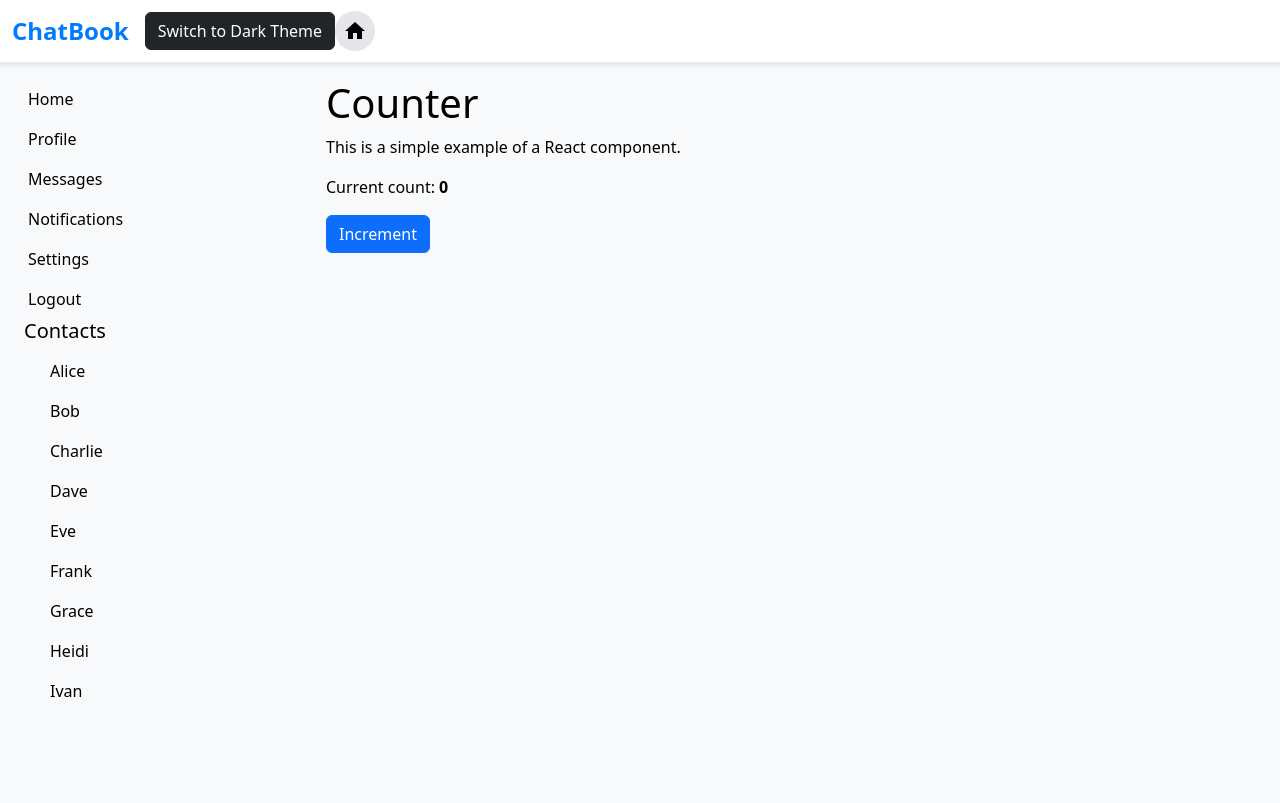
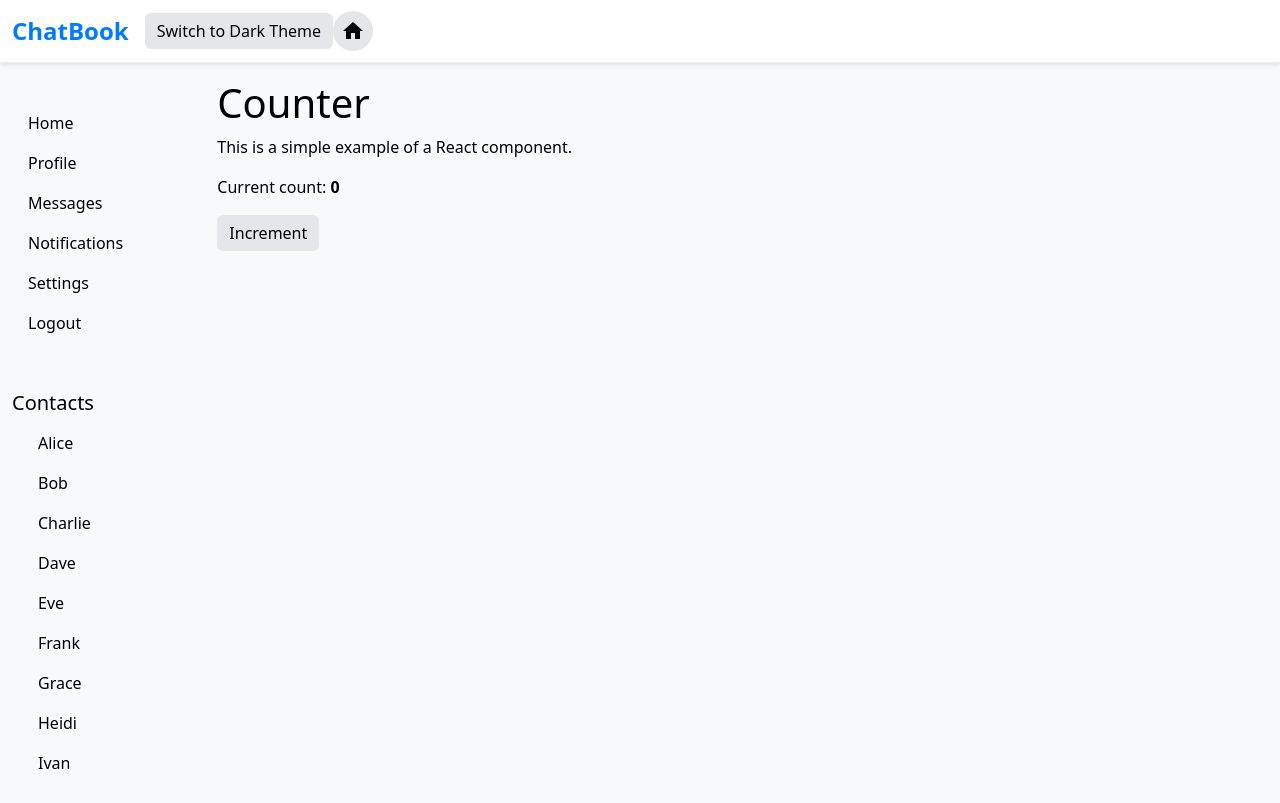
Before and after one commit to KristianBakov/ChatBook, a React (Create React App) app in the folder ClientApp/: page /counter in a window 1280 px wide. Built offline with nearby package versions, Linux system fonts and the light colour scheme.

Commit message:
fixed and merged some styling

```diff
--- a/ClientApp/src/commons/styles/common.css
+++ b/ClientApp/src/commons/styles/common.css
@@ -42,24 +42,24 @@ body {
   color: var(--text-color);
 }
 
-.nav-link {
-  color: var(--text-color);
-}
-
-.navbar {
-  background-color: var(--navbar-bg-color);
-}
-
-.sidebar {
-  background-color: var(--sidebar-bg-color);
-  color: var(--text-color);
-}
-
-.friends-list {
-  color: var(--text-color);
-}
-
 .container-clean {
   padding: 0 !important;
   overflow-x: hidden;
 }
+
+.btn {
+  border: none;
+  background-color: var(--btn-bg-dark);
+  color: var(--btn-color);
+  transition: background-color 0.3s ease, box-shadow 0.3s ease;
+}
+
+.btn:hover {
+  color: var(--btn-color);
+  background-color: var(--btn-bg-dark);
+}
+
+.btn:active {
+  color: var(--btn-color) !important;
+  background-color: var(--btn-bg-darker) !important;
+}
--- a/ClientApp/src/components/IconCircleButton/IconCircleButton.css
+++ b/ClientApp/src/components/IconCircleButton/IconCircleButton.css
@@ -6,21 +6,7 @@
   align-items: center;
   justify-content: center;
   padding: 0;
-  background-color: var(--btn-bg-dark);
-  border: none;
   align-items: center;
-  color: var(--btn-color);
-  transition: background-color 0.3s ease, box-shadow 0.3s ease;
-}
-
-.btn-circle:hover {
-  color: var(--btn-color);
-  background-color: var(--btn-bg-darker);
-}
-
-.btn-circle:active {
-  color: var(--btn-color);
-  background-color: var(--btn-bg-darker);
 }
 
 .circle-icon {
--- a/ClientApp/src/components/IconTextButton/IconTextButton.css
+++ b/ClientApp/src/components/IconTextButton/IconTextButton.css
@@ -1,24 +1,10 @@
 /* IconButton.css */
 .btn-nav {
-  color: var(--btn-color);
-  background-color: transparent;
-  border: none;
+  background-color: transparent !important;
   padding: 8px 16px;
   border-radius: 4px;
-  transition: background-color 0.3s ease, box-shadow 0.3s ease;
   text-decoration: none;
 }
-
-.btn-nav:hover {
-  color: var(--btn-color);
-  background-color: var(--btn-bg-dark);
-}
-
-.btn-nav:active {
-  color: var(--btn-color);
-  background-color: var(--btn-bg-darker);
-}
-
 .btn-nav .mr-2 {
   margin-right: 8px;
 }
--- a/ClientApp/src/components/Layout/Layout.jsx
+++ b/ClientApp/src/components/Layout/Layout.jsx
@@ -23,7 +23,7 @@ export const Layout = ({ children }) => {
       <Row>
         <Col
           xs="12"
-          md="3"
+          md="2"
           className={`sidebar-container ${isSidebarOpen ? "open" : ""}`}
         >
           <Sidebar />
--- a/ClientApp/src/components/NavMenu/NavMenu.css
+++ b/ClientApp/src/components/NavMenu/NavMenu.css
@@ -18,4 +18,5 @@
 
 .nav-link {
   font-size: 1rem;
+  color: var(--text-color);
 }
--- a/ClientApp/src/components/Sidebar/FriendsList/FriendsList.jsx
+++ b/ClientApp/src/components/Sidebar/FriendsList/FriendsList.jsx
@@ -21,7 +21,7 @@ const FriendsList = () => {
   ];
 
   return (
-    <Container>
+    <Container className="py-4 px-0">
       <Col className="friends-list-container">
         <h5>Contacts</h5>
         <div className="friends-list-scroll">
--- a/ClientApp/src/components/Sidebar/SidebarLinks.jsx
+++ b/ClientApp/src/components/Sidebar/SidebarLinks.jsx
@@ -4,7 +4,7 @@ import IconTextButton from "../IconTextButton/IconTextButton";
 
 const SidebarLinks = () => {
   return (
-    <div className=" bg-transparent sidebar">
+    <div className=" bg-transparent sidebar py-4">
       <Nav vertical>
         <NavItem>
           <IconTextButton isNavLink to="/">
--- a/ClientApp/src/components/ThemeToggle/ThemeToggleDev.jsx
+++ b/ClientApp/src/components/ThemeToggle/ThemeToggleDev.jsx
@@ -6,7 +6,7 @@ const ThemeToggleDev = () => {
   const { theme, toggleTheme } = useTheme();
 
   return (
-    <Button onClick={toggleTheme} color={theme === "light" ? "dark" : "light"}>
+    <Button onClick={toggleTheme} color={theme === "light" ? "light" : "dark"}>
       Switch to {theme === "light" ? "Dark" : "Light"} Theme
     </Button>
   );
```
Also changed, not shown: ClientApp/src/components/IconRectangleButton/IconRectangleButton.css (added), ClientApp/src/components/IconRectangleButton/IconRectangleButton.jsx (added).
